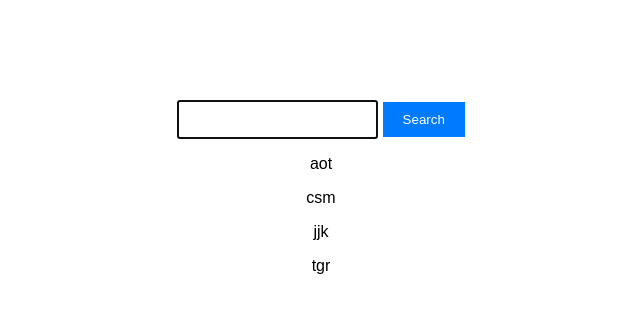
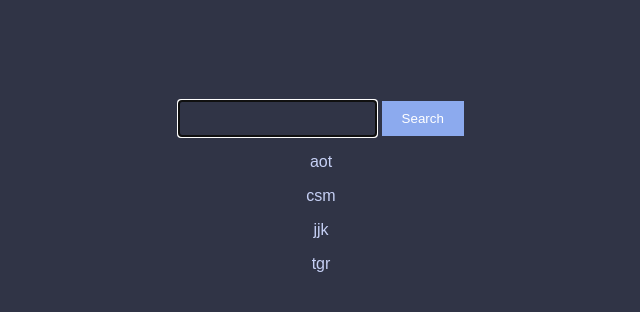
Before and after one commit to Lomzem/MangaSearch, a plain HTML site: page index.html in a window 1280 px wide. Shown: the whole page, without its empty margins (319-959 px from the left). Drawn offline with Linux system fonts and the light colour scheme.

Commit message:
Update styles.css

```diff
--- a/styles.css
+++ b/styles.css
@@ -1,5 +1,16 @@
+:root {
+    --background-color: #303446;
+    --text-color: #c6d0f5;
+    --button-background-color: #8caaee;
+    --button-text-color: #fff;
+}
+
 body {
     font-family: Arial, sans-serif;
+    background-color: var(--background-color);
+    color: var(--text-color);
+    margin: 0;
+    padding: 0;
 }
 
 .container {
@@ -9,12 +20,15 @@ body {
 
 input {
     padding: 10px;
+    background-color: var(--background-color);
+    color: var(--text-color);
+    border: 1px solid var(--text-color);
 }
 
 button {
     padding: 10px 20px;
-    background-color: #007bff;
-    color: #fff;
+    background-color: var(--button-background-color);
+    color: var(--button-text-color);
     border: none;
     cursor: pointer;
 }
```
Lines whose indentation alone changed are shown as unchanged.
